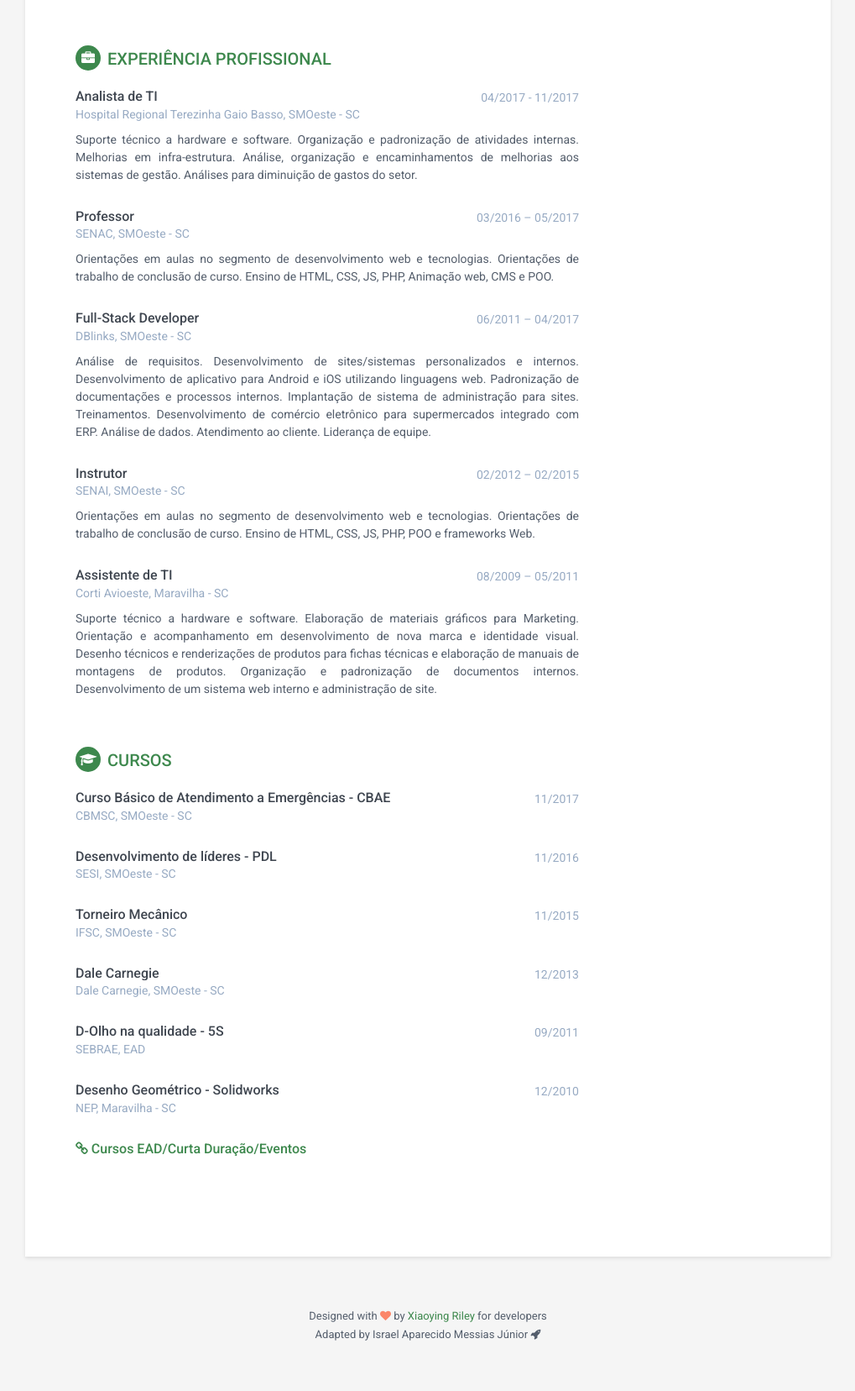
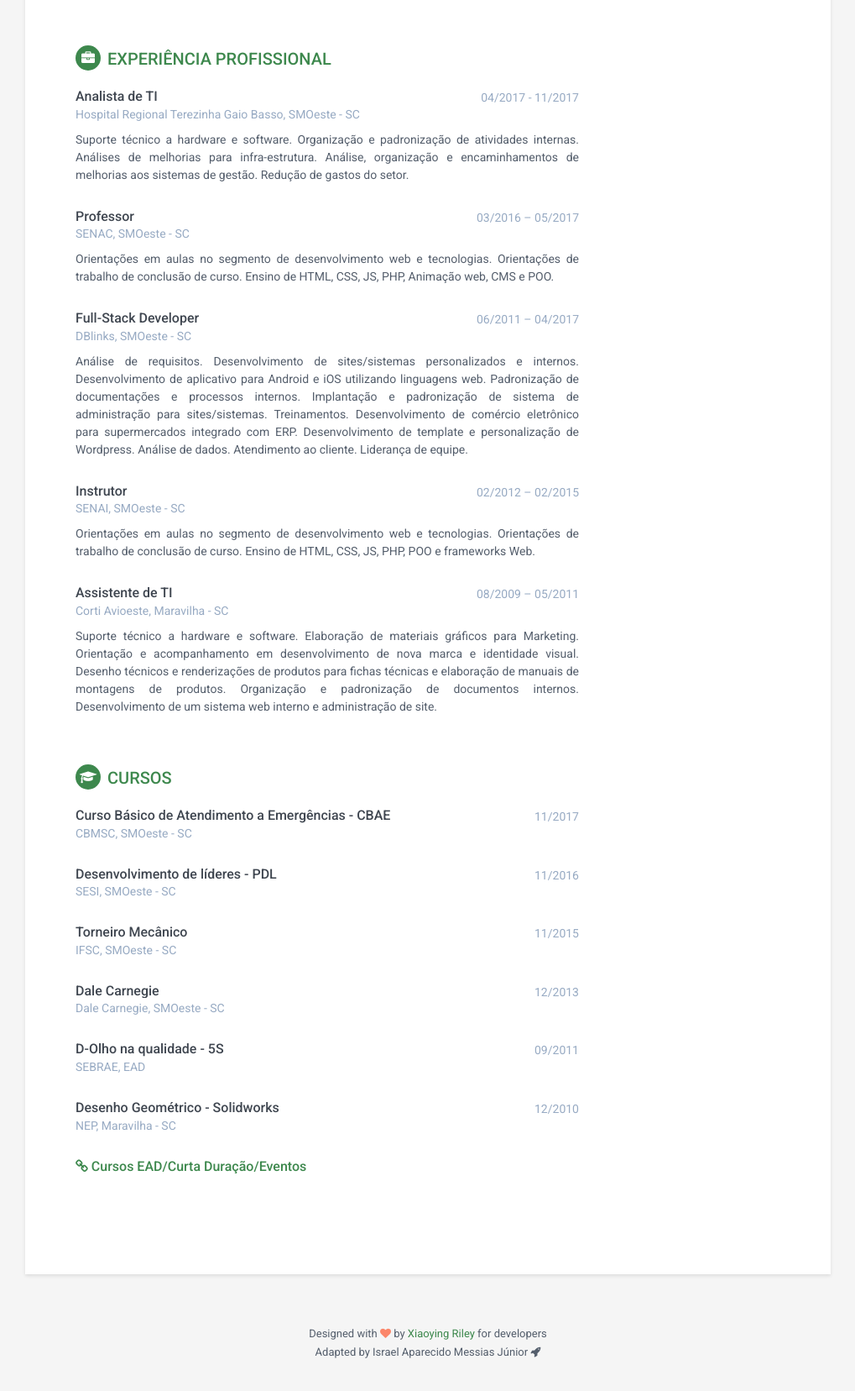
Before and after one commit to jrmessias/curriculo, a Jekyll site: the page built from index.html, in a window 1280 px wide, cut to the strip 134-1815 px from the top of the page. Shown: the top 1656 px of the strip at 84% size, without its empty margins (130-1149 px from the left). Built offline with Jekyll 4.4.1, drawn with Linux system fonts in a browser that asks for light colours.

Commit message:
:pencil: Update details
Update details from work experiences

```diff
--- a/_data/experiences.yml
+++ b/_data/experiences.yml
@@ -3,9 +3,8 @@
   time: 04/2017 - 11/2017
   company: Hospital Regional Terezinha Gaio Basso, SMOeste - SC
   details: "Suporte técnico a hardware e software. Organização e padronização de
-  atividades internas. Melhorias em infra-estrutura. Análise, organização e
-  encaminhamentos de melhorias aos sistemas de gestão. Análises para diminuição
-  de gastos do setor."
+  atividades internas. Análises de melhorias para infra-estrutura. Análise, organização e
+  encaminhamentos de melhorias aos sistemas de gestão. Redução de gastos do setor."
 - experience:
   role: Professor
   time: 03/2016 – 05/2017
@@ -19,10 +18,11 @@
   company: DBlinks, SMOeste - SC
   details: "Análise de requisitos. Desenvolvimento de sites/sistemas personalizados
   e internos. Desenvolvimento de aplicativo para Android e iOS utilizando linguagens
-  web. Padronização de documentações e processos internos. Implantação de sistema
-  de administração para sites. Treinamentos. Desenvolvimento de comércio
-  eletrônico para supermercados integrado com ERP. Análise de dados. Atendimento
-  ao cliente. Liderança de equipe."
+  web. Padronização de documentações e processos internos. Implantação e padronização
+  de sistema de administração para sites/sistemas. Treinamentos. Desenvolvimento de
+  comércio eletrônico para supermercados integrado com ERP. Desenvolvimento de
+  template e personalização de Wordpress. Análise de dados. Atendimento ao cliente.
+  Liderança de equipe."
 - experience:
   role: Instrutor
   time: 02/2012 – 02/2015
```
